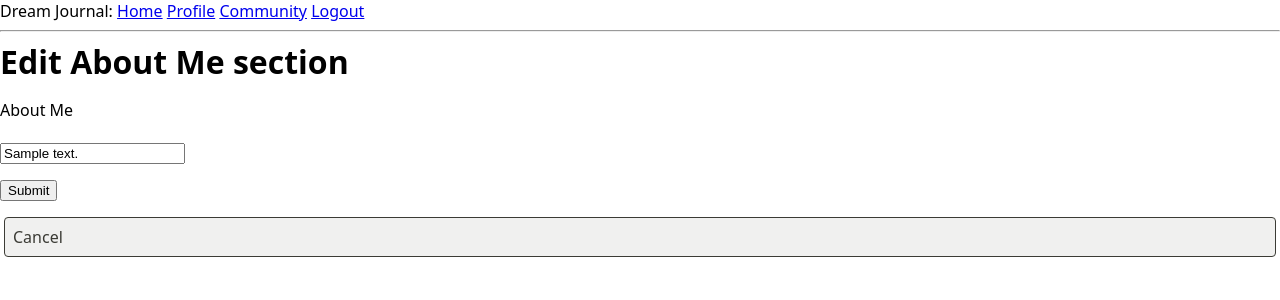
After one commit to caseyjohn47/flask-dream-journal, a Flask app: page /edit/profile/1 in a window 1280 px wide. The commit adds this page. Shown: the top 300 px of the page. Run offline with Flask 2, Linux system fonts and the light colour scheme; a user stored in the database is signed in; tables that the repository leaves empty hold one stand-in row (values such as "Sample post").

Commit message:
Allow user to edit their about me

```diff
--- a/app/forms.py
+++ b/app/forms.py
@@ -18,6 +18,10 @@ class EditEntryForm(FlaskForm):
     entry = StringField('Entry', validators=[DataRequired()])
     submit = SubmitField('Submit')
 
+class EditProfileForm(FlaskForm):
+    about_me = StringField('About Me', validators=[DataRequired()])
+    submit = SubmitField('Submit')
+
 class RegistrationForm(FlaskForm):
     username = StringField('Username', validators=[DataRequired()])
     email = StringField('Email', validators=[DataRequired(), Email()])
--- a/app/routes.py
+++ b/app/routes.py
@@ -8,9 +8,7 @@ from flask_login import login_required
 from app.models import User
 from app import db
 from app.models import User, Post
-from app.forms import RegistrationForm
-from app.forms import NewEntryForm
-from app.forms import EditEntryForm
+from app.forms import RegistrationForm, EditProfileForm, NewEntryForm, EditEntryForm
 
 
 @app.route('/')
@@ -115,3 +113,17 @@ def profile_page(id):
 def community_page():
     users = User.query.all()
     return render_template("community.html", title='Community', users=users)
+
+
+@app.route('/edit/profile/<int:id>', methods=['GET', 'POST'])
+@login_required
+def edit_profile(id):
+    this_user = User.query.get_or_404(id)
+    form = EditProfileForm()
+    if form.validate_on_submit():
+        this_user.about_me = form.about_me.data
+        db.session.commit()
+        return redirect(url_for('profile_page', id=id))
+    elif request.method == 'GET':
+        form.about_me.data = this_user.about_me
+    return render_template('edit_profile.html', form=form)
--- /dev/null
+++ b/app/templates/edit_profile.html
@@ -0,0 +1,17 @@
+{% extends "base.html" %}
+
+{% block content %}
+    <h1>Edit About Me section</h1>
+    <form action="" method="post">
+        {{ form.hidden_tag() }}
+        <p>
+            {{ form.about_me.label }}<br><br>
+            {{ form.about_me(cols=100,rows=50)}}<br>
+            {% for error in form.about_me.errors %}
+            <span style="color: red;">[{{ error }}]</span>
+            {% endfor %}
+        </p>
+        <p>{{ form.submit() }}</p>
+    </form>
+    <a class="action cancel" href="{{ url_for('index') }}">Cancel</a>
+{% endblock %}
--- a/app/templates/profile.html
+++ b/app/templates/profile.html
@@ -6,7 +6,7 @@
 
     <h2>About Me</h2>
     {% if usr.id == current_user.id %}
-    <p>Edit About Me?</p>
+    <a href="{{ url_for('edit_profile', id = current_user.id) }}">Edit</a>
     {% endif %}
 
 
```
Also changed, not shown: app.db.
